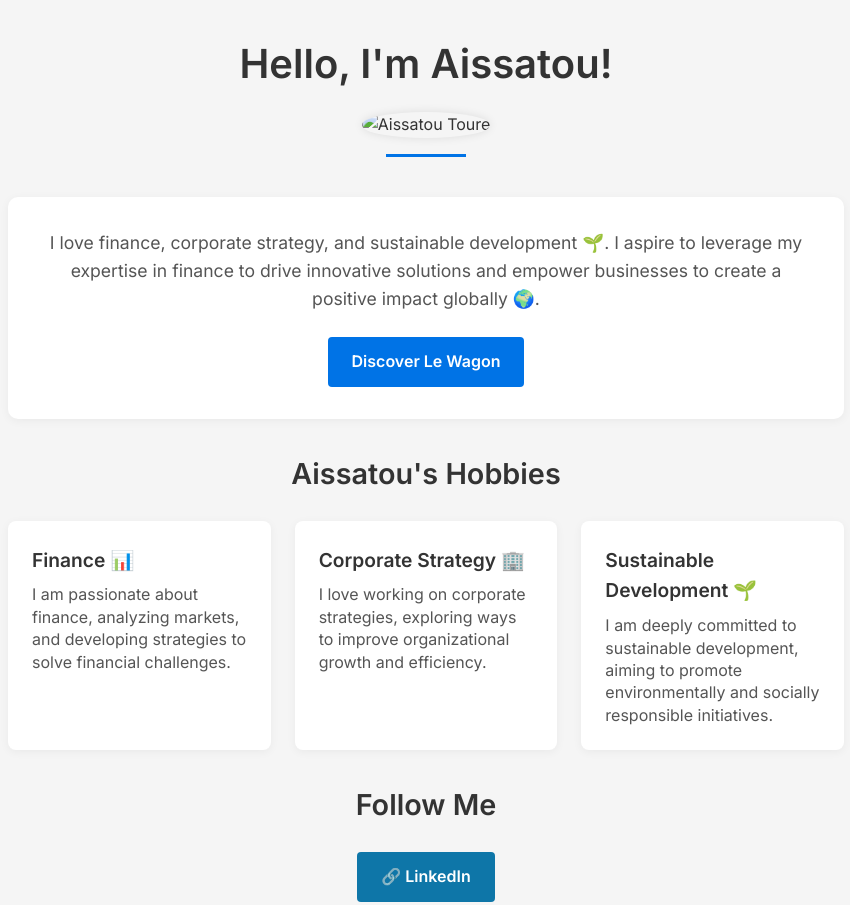
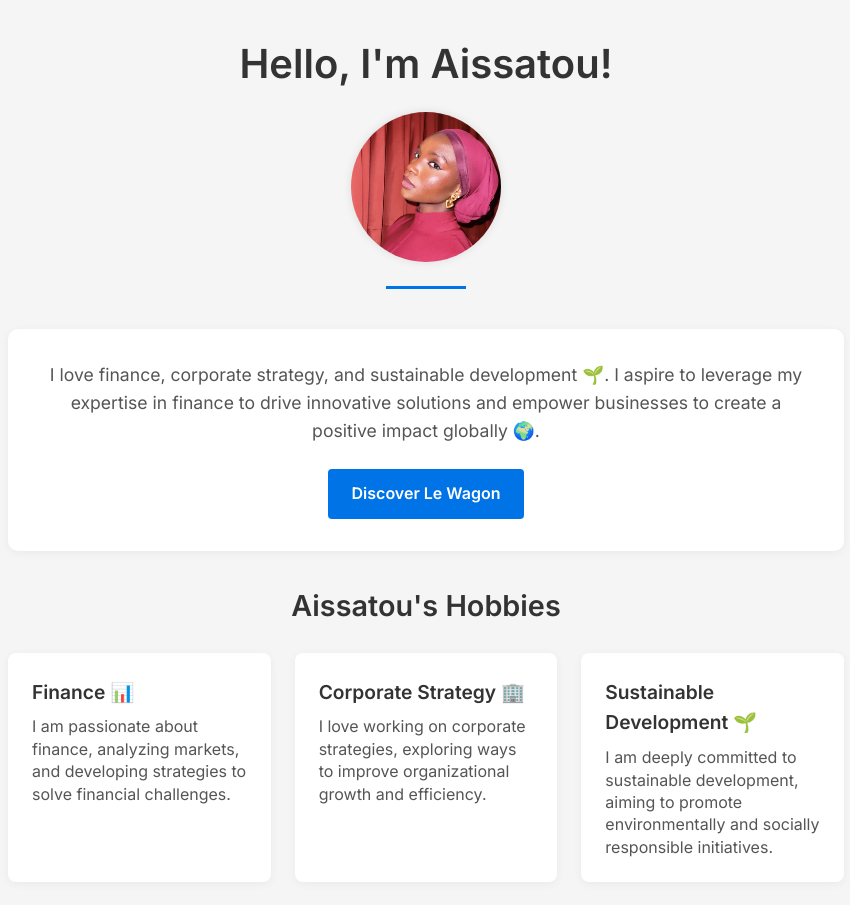
Before and after one commit to aissatou-toure/my-profil, a plain HTML site: page docs/index.html in a window 1280 px wide. Shown: the top 905 px of the page, without its empty margins (214-1064 px from the left). Drawn offline with Linux system fonts and the light colour scheme.

Commit message:
Update index.html

```diff
--- a/docs/index.html
+++ b/docs/index.html
@@ -163,7 +163,7 @@
       <header id="main-header">
         <h1 class="header-title">Hello, I'm Aissatou!</h1>
         <img
-          src="images/profile_pic.jpg"
+          src="images/profile-picture.png.jpg"
           alt="Aissatou Toure"
           id="profile-pic"
         />
```
